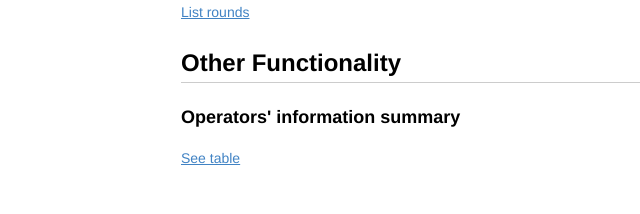
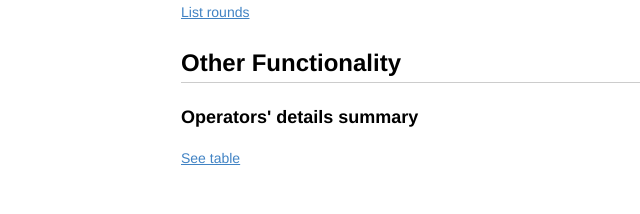
Before and after one commit to danfranco3/databaseProject, a Flask app: template bdproj2/templates/index.html in a window 1280 px wide. Shown: the part 1504-1718 px from the top of the page, without its empty margins (32-672 px from the left). Run offline with Flask 2, Linux system fonts and the light colour scheme; the template is opened without the code that fills it, so the values that code supplies are empty.

Commit message:
index correction

```diff
--- a/bdproj2/templates/index.html
+++ b/bdproj2/templates/index.html
@@ -59,7 +59,7 @@ Rainbow Six Siege database. I hope you enjoy the journey.
 </p>
 
 <h2>Other Functionality</h2>
-<h3>Operators' information summary</h3>
+<h3>Operators' details summary</h3>
 <p>
   <a href="/operators/details">See table</a>
 </p>
```
